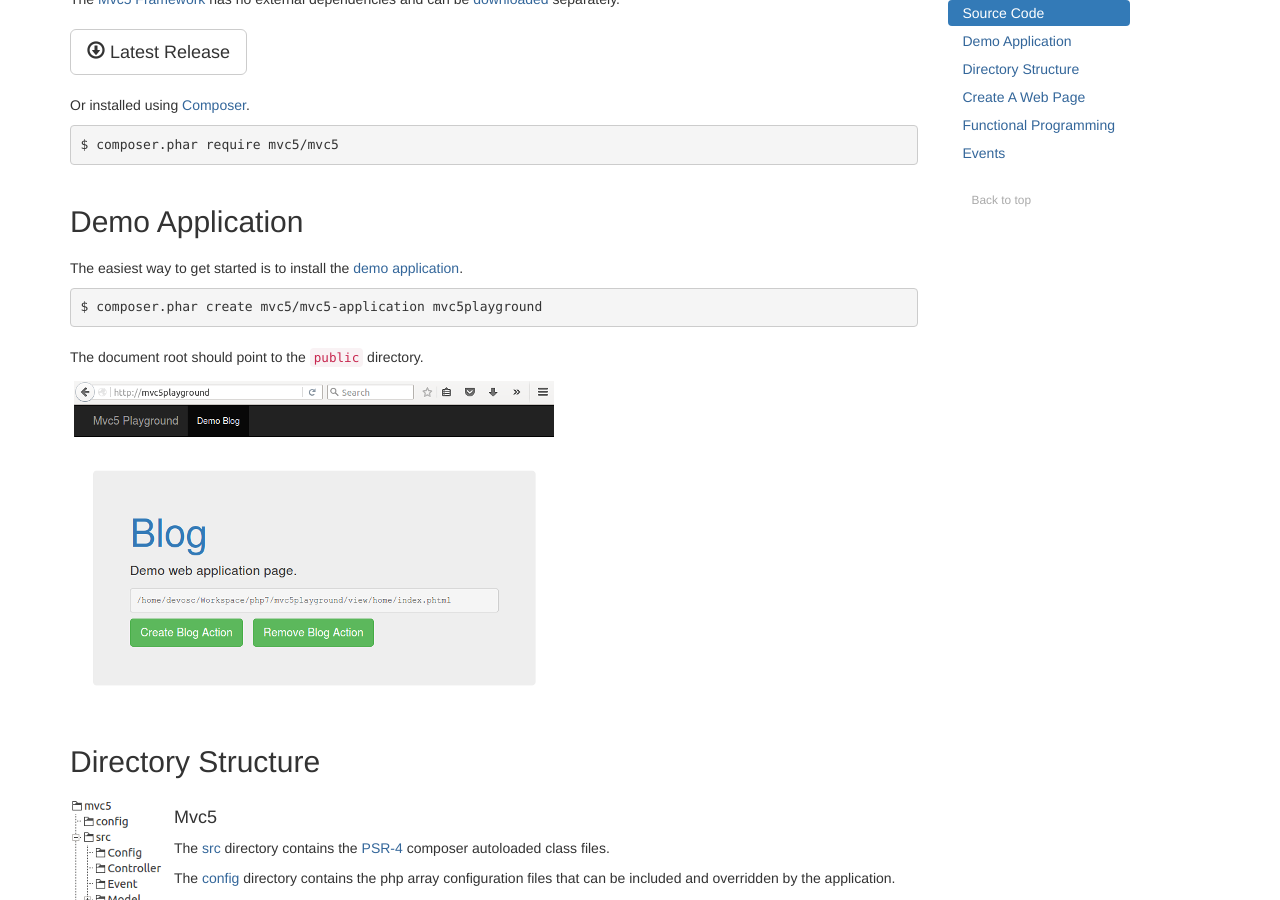
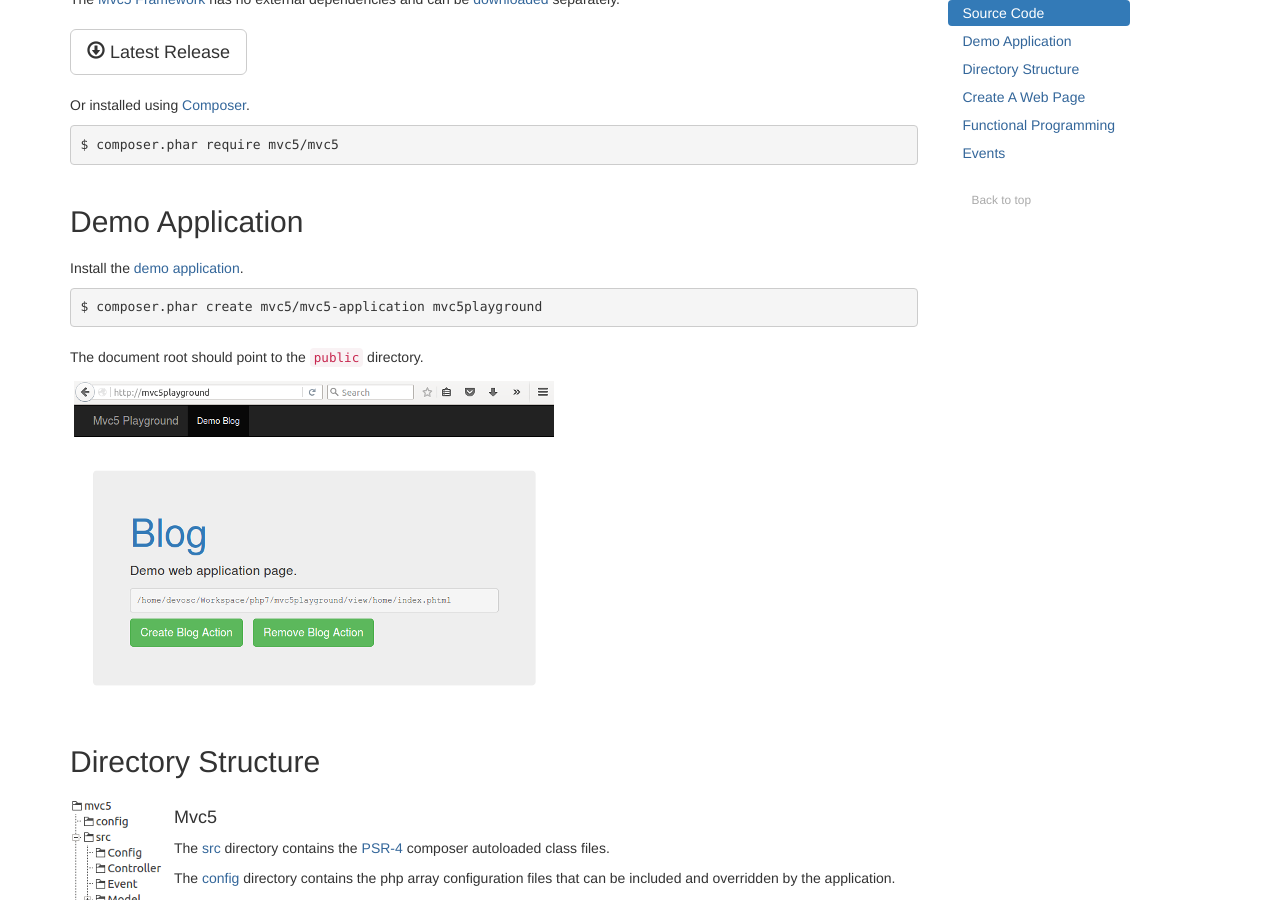
Before and after one commit to mvc5/mvc5.github.io, a Jekyll site: the page built from getting-started/index.md, in a window 1280 px wide and 900 px high, scrolled down 341 px. Built offline with Jekyll 4.4.1, drawn with Linux system fonts in a browser that asks for light colours; nearby versions of some CDN libraries.

Commit message:
demo application

```diff
--- a/getting-started/demo-application.md
+++ b/getting-started/demo-application.md
@@ -1,5 +1,5 @@
 ## Demo Application
-<p>The easiest way to get started is to install the <a href="https://github.com/mvc5/mvc5-application">demo application</a>.</p>
+<p>Install the <a href="https://github.com/mvc5/mvc5-application">demo application</a>.</p>
 <pre><code class="language-php">$ composer.phar create mvc5/mvc5-application mvc5playground</code></pre>
 <p style="margin-top:20px;">The document root should point to the <a href="https://github.com/mvc5/mvc5-application/tree/master/public"><code>public</code></a> directory.</p>
 <div class="thumbnail" style="border:none;">
```
